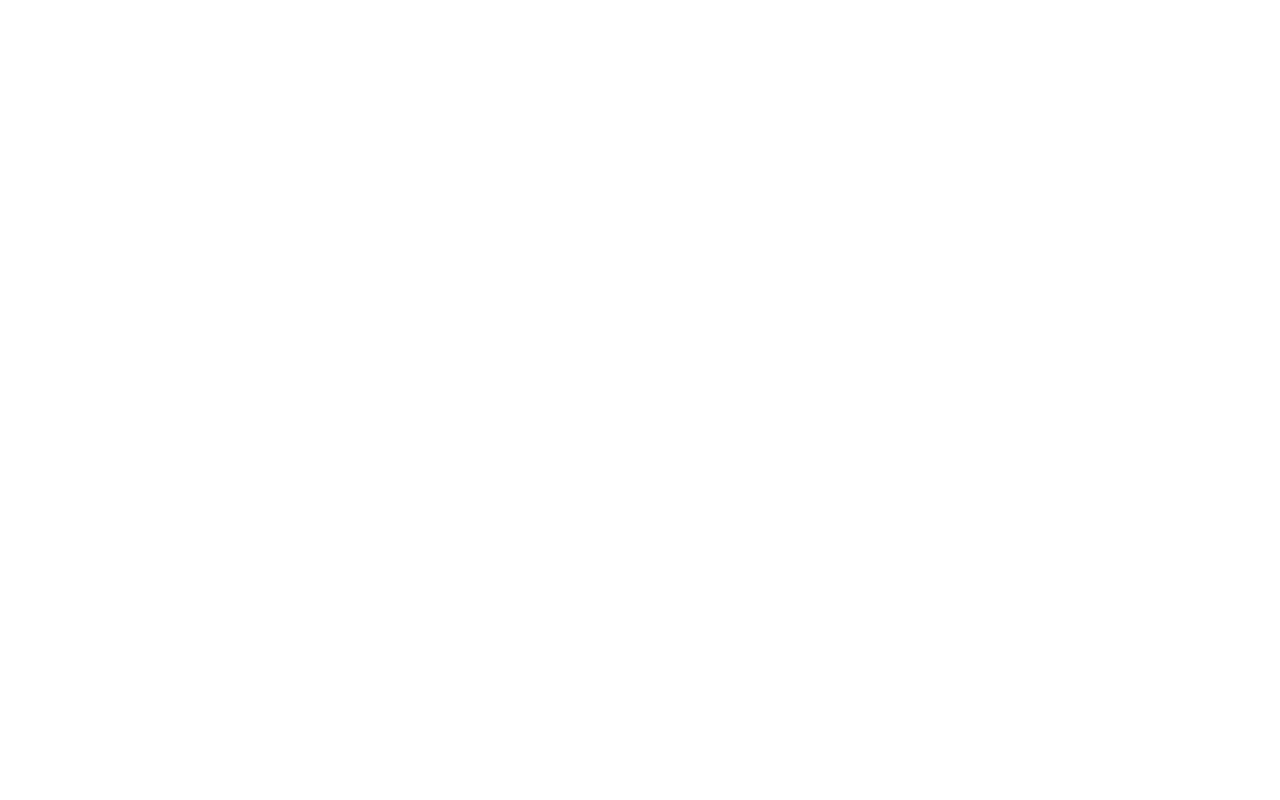
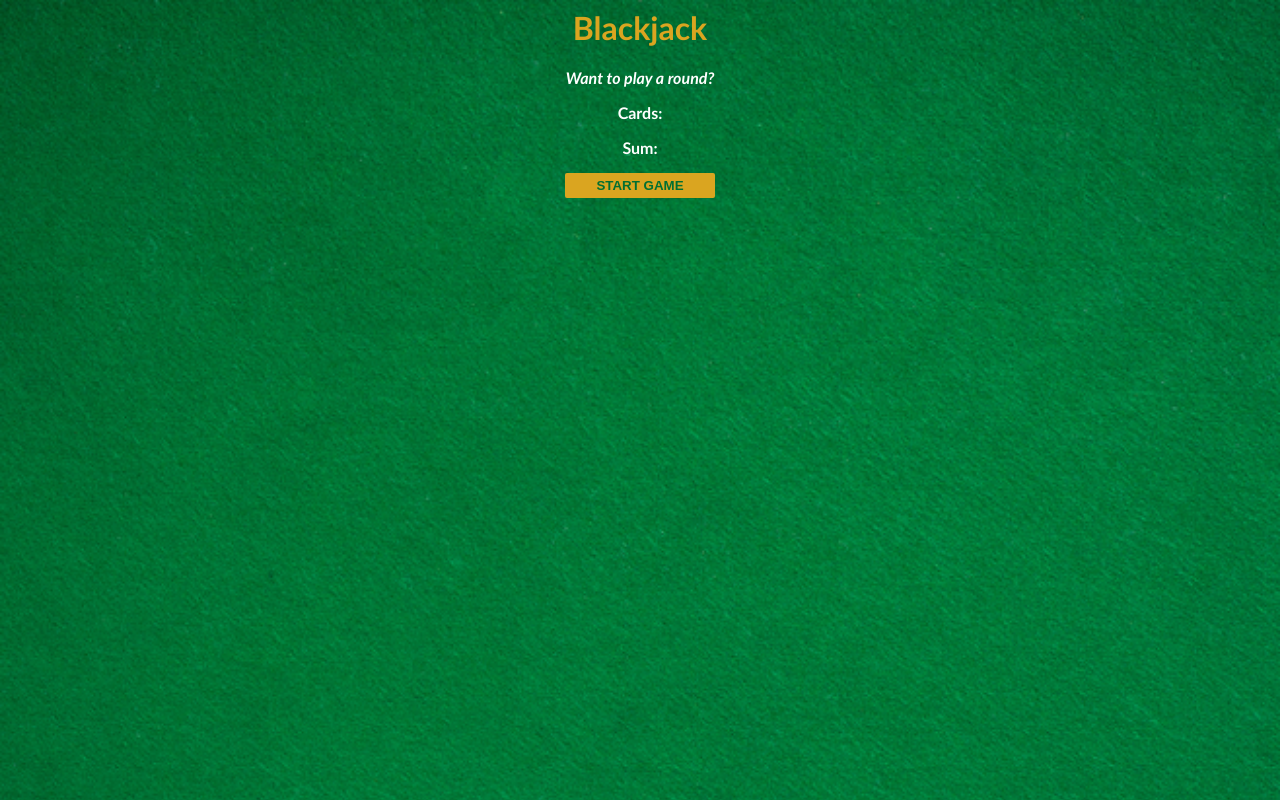
Before and after one commit to whoisarod/blackjack, a plain HTML site: page index.html in a window 1280 px wide. Drawn offline with Linux system fonts and the light colour scheme.

Commit message:
updated all files added image

```diff
--- a/index.css
+++ b/index.css
@@ -1,4 +1,27 @@
-html, body {
-    margin: 0;
-    padding: 0;
+body {
+    font-family: 'Trebuchet MS', 'Lucida Sans Unicode', 'Lucida Grande', 'Lucida Sans', Arial, sans-serif;
+    background: url(images/table.png);
+    background-size: cover;
+    color: white;
+    text-align: center;
+    font-weight: bold;
 }
+
+h1 {
+    color: goldenrod;
+}
+
+#message-el {
+    font-style: italic;
+}
+
+button {
+    color: #016f32;
+    font-weight: bold;
+    width: 150px;
+    background: goldenrod;
+    padding-top: 5px;
+    padding-bottom: 5px;
+    border: none;
+    border-radius: 2px;
+}
--- a/index.html
+++ b/index.html
@@ -3,6 +3,11 @@
         <link rel="stylesheet" href="index.css">
     </head>
     <body>
+        <h1>Blackjack</h1>
+        <p id="message-el">Want to play a round?</p>
+        <p>Cards:</p>
+        <p>Sum:</p>
+        <button onclick="startGame()">START GAME</button>
         <script src="index.js"></script>
     </body>
 </html>
--- a/index.js
+++ b/index.js
@@ -5,6 +5,7 @@ let hasBlackJack = false;
 let isAlive = true;
 let message = "";
 
+function startGame() {
     if (sum <= 20) {
         message = "Do you want to draw a new card? 🙂";
     } else if (sum === 21) {
@@ -14,5 +15,5 @@ if (sum <= 20) {
         message = "You're out of the game! 😭";
         isAlive = false;
     }
-
     console.log(message);
+}
```
Also changed, not shown: images/table.png (added). Lines whose indentation alone changed are shown as unchanged.
